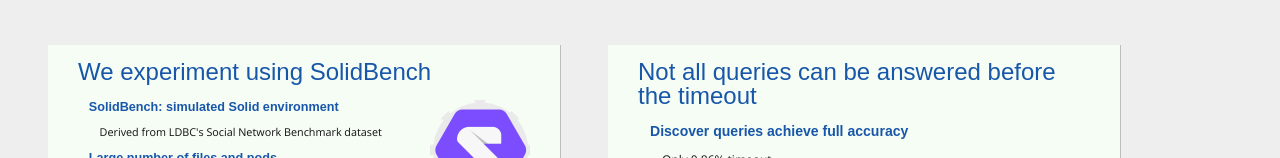
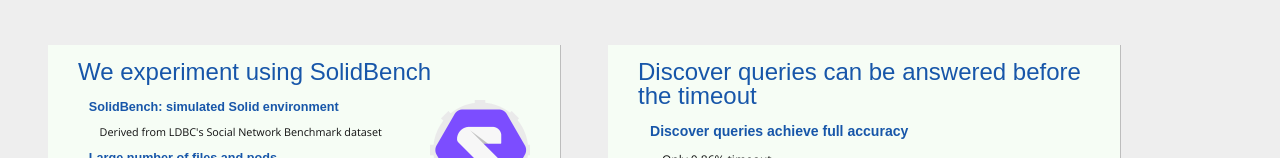
Before and after one commit to rubensworks/slides-2023-iswc-solidquery, a plain HTML site: page index.html in a window 1280 px wide. Shown: the part 3058-3216 px from the top of the page. Drawn offline with nearby package versions, Linux system fonts and the light colour scheme; a web font is replaced by a local one.

Commit message:
Deploying to gh-pages from  @ 8f9bdac3ce4585aae3daf25a0e2f0331fdc71601 🚀

```diff
--- a/index.html
+++ b/index.html
@@ -263,7 +263,7 @@
     </section>
 
     <section id="query-types" class="slide" inlist="" rel="schema:hasPart" resource="#query-types">
-      <h2 property="schema:name">Not all queries can be answered before the timeout</h2>
+      <h2 property="schema:name">Discover queries can be answered before the timeout</h2>
       <ul>
           <li>
           	  <h3>Discover queries achieve full accuracy</h3>
```
